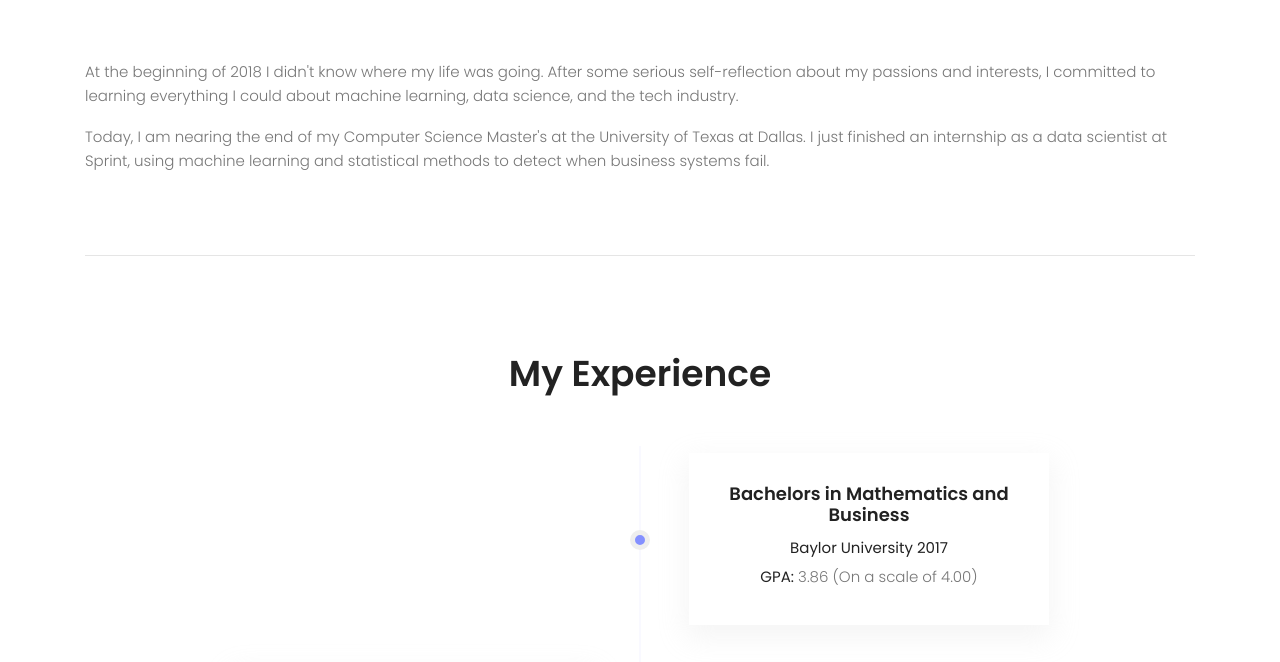
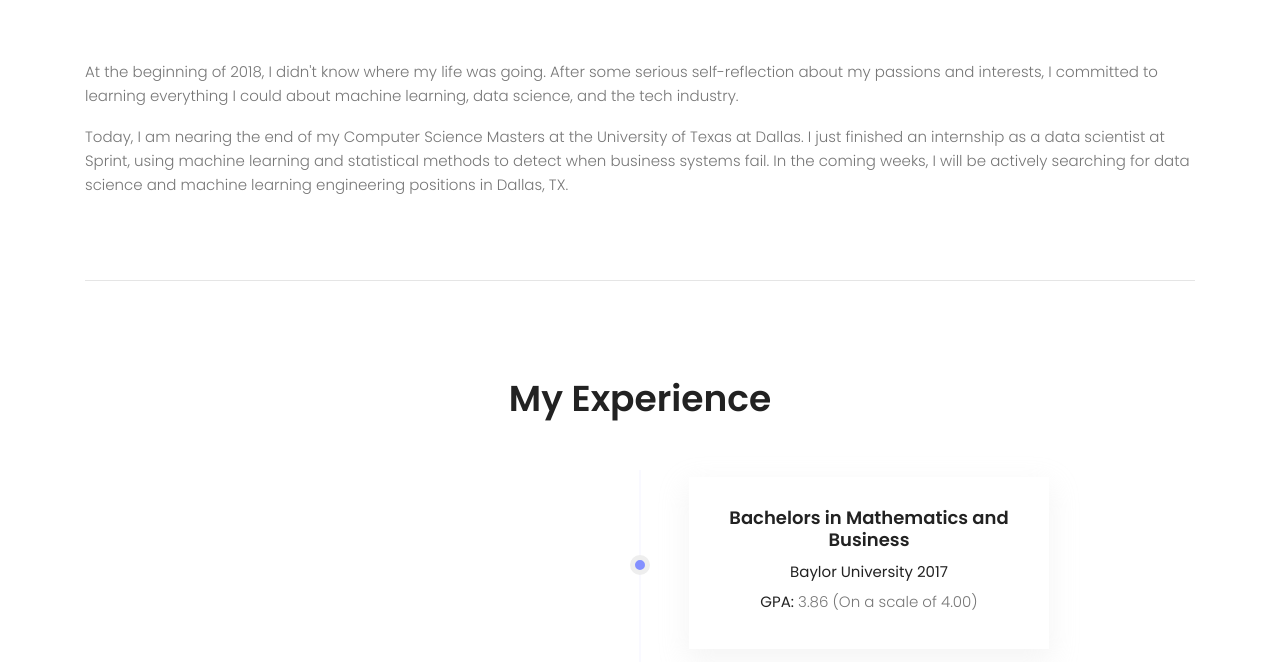
Before and after one commit to harrisonjansma/harrisonjansma.github.io, a plain HTML site: page about.html in a window 1280 px wide. Shown: the part 926-1588 px from the top of the page. Drawn offline with Linux system fonts and the light colour scheme; some packages are replaced by stand-ins of ours.

Commit message:
typo fixes

```diff
--- a/about.html
+++ b/about.html
@@ -87,9 +87,9 @@
 
 
 						<div class="col-lg-12 pt-60">
-							<p>At the beginning of 2018 I didn't know where my life was going. After some serious self-reflection about my passions and interests, I committed to learning everything I could about machine learning, data science, and the tech industry.</p><p>
+							<p>At the beginning of 2018, I didn't know where my life was going. After some serious self-reflection about my passions and interests, I committed to learning everything I could about machine learning, data science, and the tech industry.</p><p>
 
-							Today, I am nearing the end of my Computer Science Master's at the University of Texas at Dallas. I just finished an internship as a data scientist at Sprint, using machine learning and statistical methods to detect when business systems fail. </p>
+							Today, I am nearing the end of my Computer Science Masters at the University of Texas at Dallas. I just finished an internship as a data scientist at Sprint, using machine learning and statistical methods to detect when business systems fail. In the coming weeks, I will be actively searching for data science and machine learning engineering positions in Dallas, TX.</p>
 
 
 						</div>
```
Also changed, not shown: index.html (+1 -1 lines).
